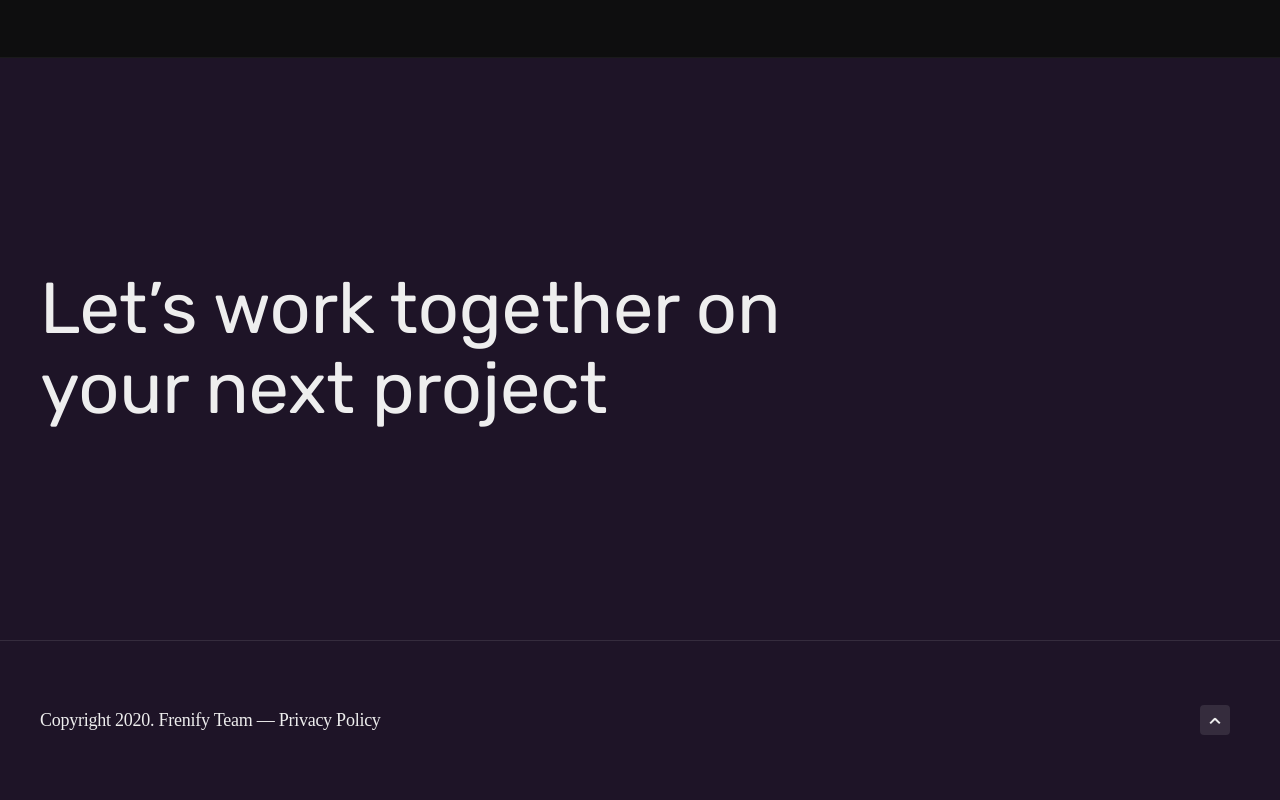
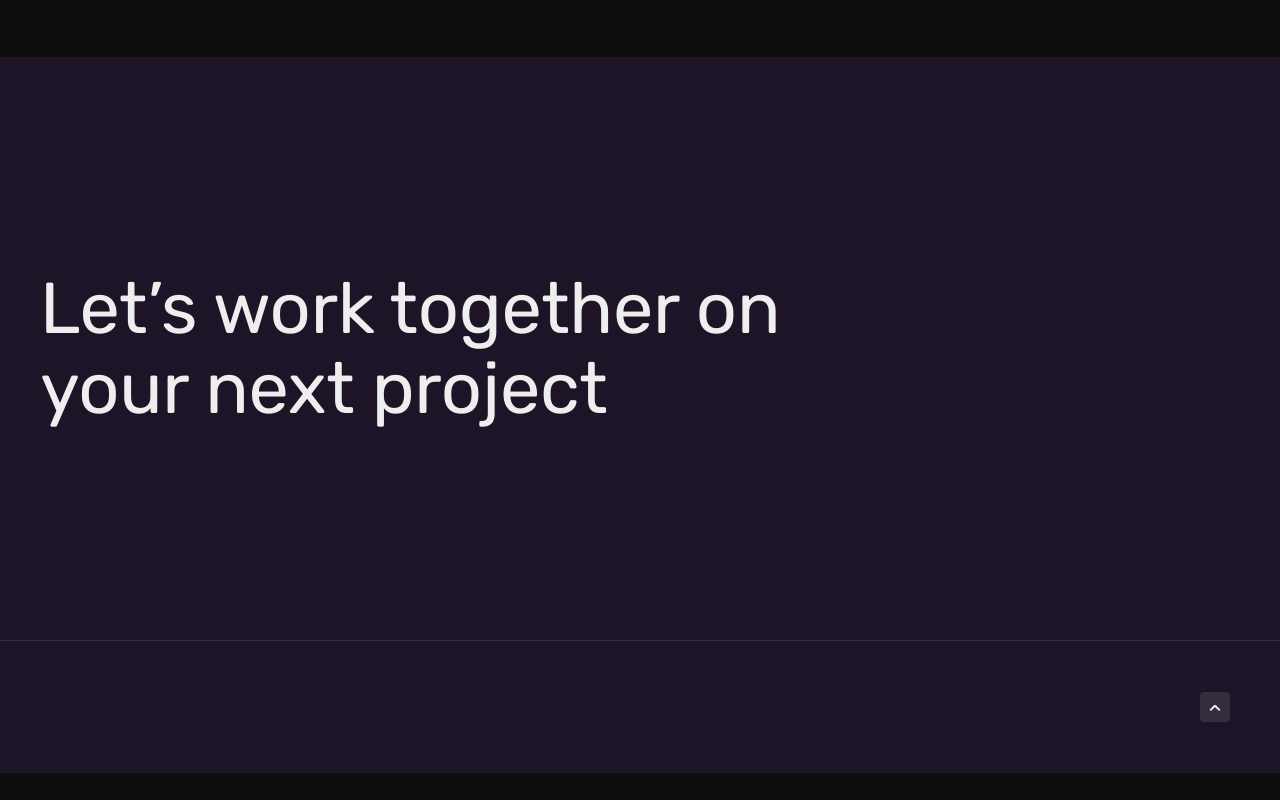
Before and after one commit to Jitesh2604/My_Portfolio, a plain HTML site: page index.html in a window 1280 px wide. Shown: the part 4255-5055 px from the top of the page. After the commit the page ends 5028 px from the top, so only its background shows below. Drawn offline with Linux system fonts and the light colour scheme; a web font is replaced by a local one.

Commit message:
added_portfolio

```diff
--- a/index.html
+++ b/index.html
@@ -471,7 +471,6 @@
 				<div class="footer_in">
 					<div class="footer_desc">
 						<div class="container wide">
-							<p>Copyright 2020. Frenify Team  —  Privacy Policy</p>
 						</div>
 					</div>
 
```
